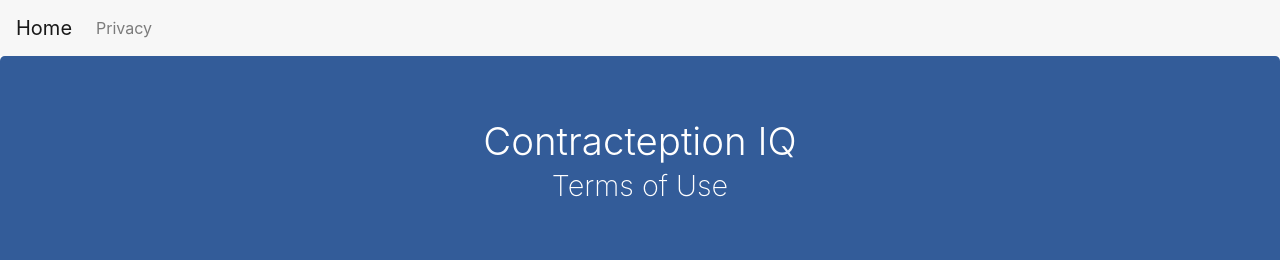
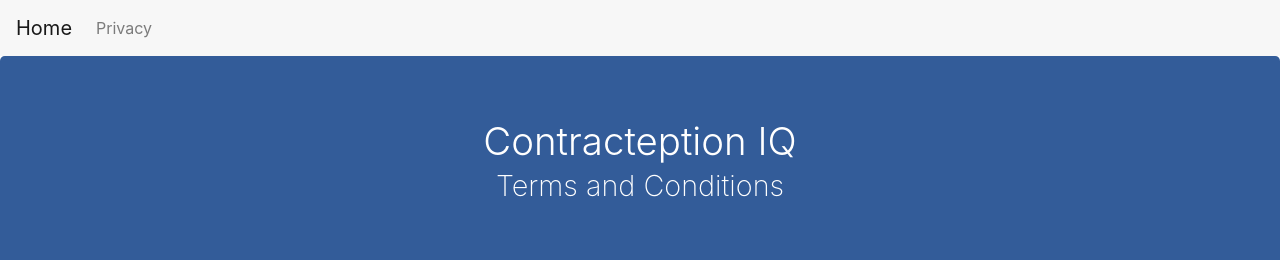
Before and after one commit to contraceptioniq/website, a plain HTML site: page terms.html in a window 1280 px wide. Shown: the top 260 px of the page. Drawn offline with nearby package versions, Linux system fonts and the light colour scheme; a script that the page names is missing.

Commit message:
Changed "terms of use" to "terms and conditions"

```diff
--- a/terms.html
+++ b/terms.html
@@ -33,7 +33,7 @@
 		    color: hsl(216, 50%, 40%);
 		}
 	</style>
-	<title> Contraception IQ - Terms of Use</title>
+	<title> Contraception IQ - Terms and Conditions</title>
 </head>
 <body>
 <nav class="navbar navbar-toggleable-md navbar-light bg-faded">
@@ -50,7 +50,7 @@
 			Contracteption&nbsp;IQ
 		</h1>
 		<h2 class="text-center">
-			Terms of Use
+			Terms and Conditions
 		</h2>
 	</div>
 </div>
```
